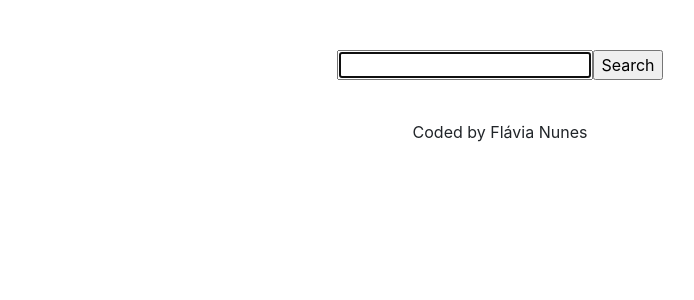
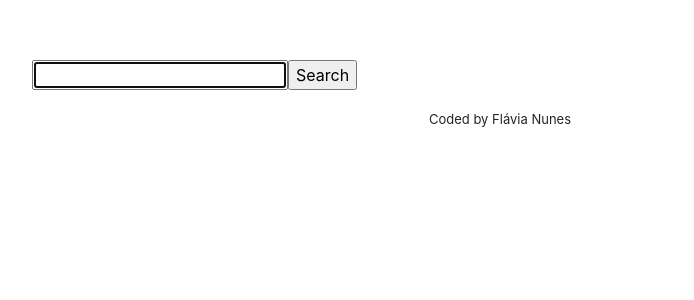
Before and after one commit to flaviacastnunes/dictionary-app-react, a React (Create React App) app: page / in a window 1280 px wide. Shown: the top 300 px of the page, without its empty margins (140-834 px from the left). Built offline with nearby package versions, Linux system fonts and the light colour scheme.

Commit message:
added app.css changes

```diff
--- a/src/App.css
+++ b/src/App.css
@@ -1,9 +1,14 @@
-.App{
-  padding:10px;
-  margin: 40px 20px;
+.App {
+  padding: 60px 0 100px;
+  max-width: 960px;
+  margin: 0 auto;
+}
+.App footer {
   text-align: center;
+  margin-top: 20px;
+  font-size: 13px;
 }
-footer{
-  margin: 40px 20px;
-  text-align:center;
+
+.App a {
+  color: #6c63ff;
 }
```
